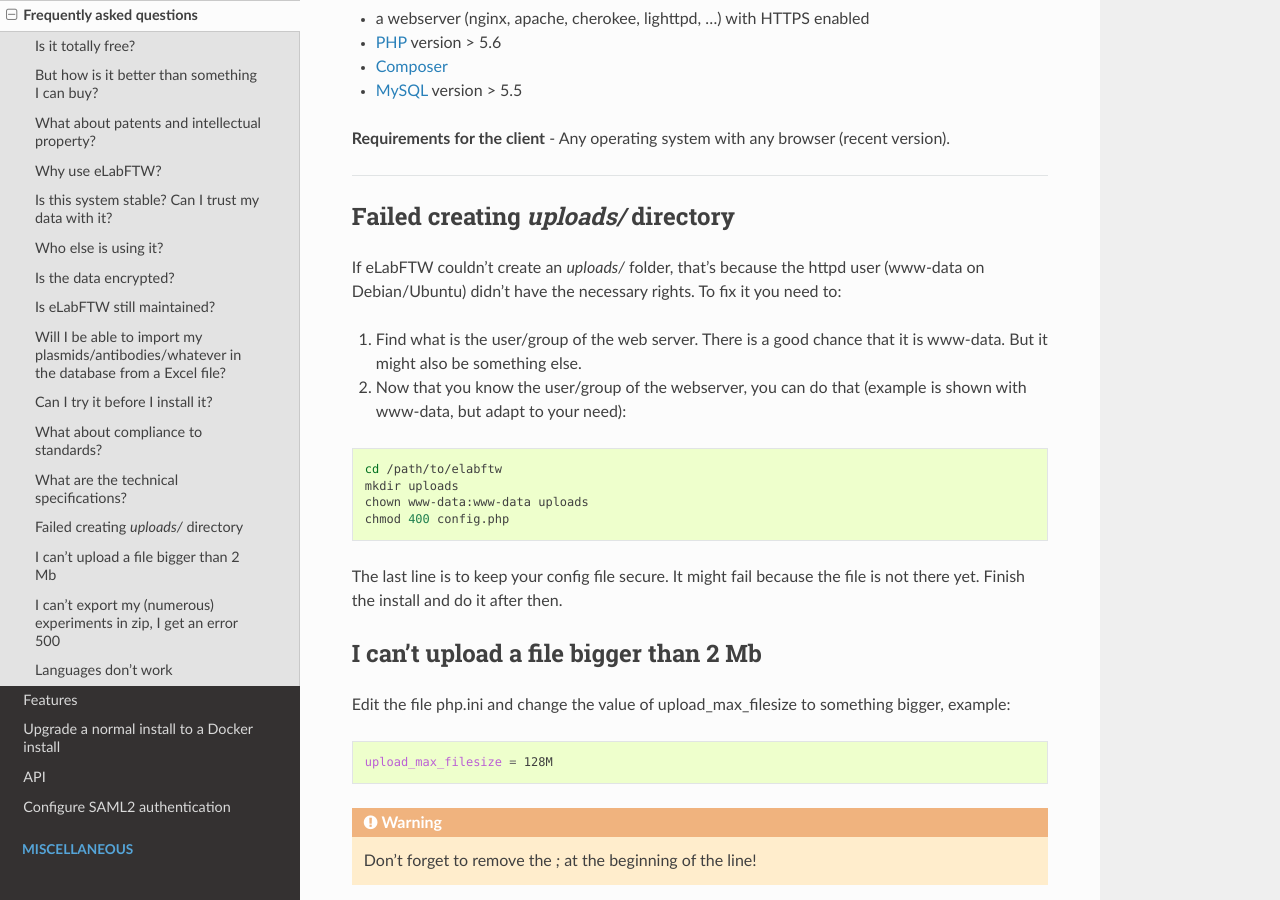
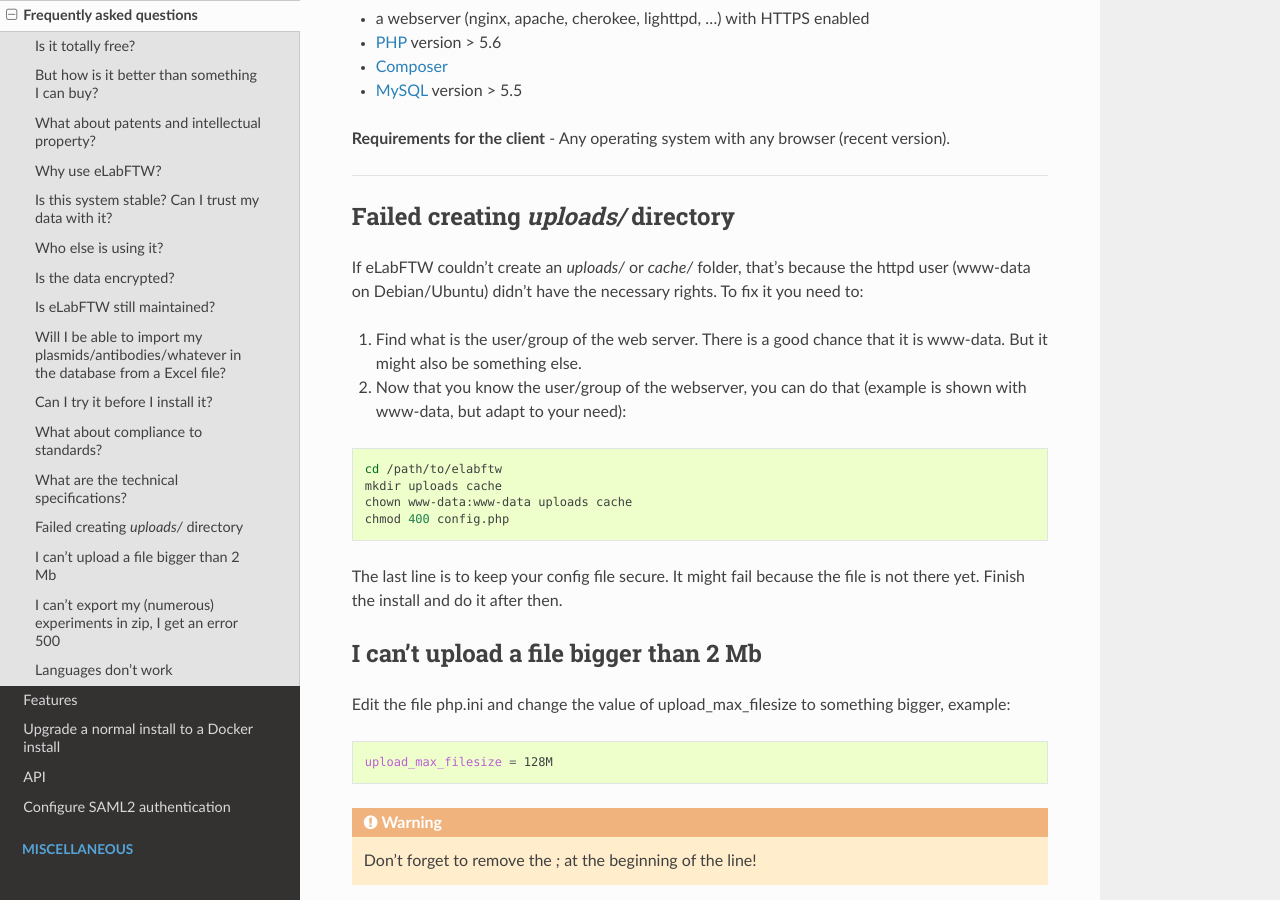
Before and after one commit to elabftw/elabdoc, a Sphinx documentation site: the page built from doc/faq.rst, in a window 1280 px wide and 900 px high, scrolled down 3713 px. Built offline with Sphinx 7.4.7 and the Read the Docs theme 2.0.0, drawn with Linux system fonts in a browser that asks for light colours; pages that are not in the unit, such as notebooks, are missing from menus.

Commit message:
add instructions for cache dir

```diff
--- a/doc/faq.rst
+++ b/doc/faq.rst
@@ -153,7 +153,7 @@
 Failed creating *uploads/* directory
 ------------------------------------
 
-If eLabFTW couldn't create an *uploads/* folder, that's because the httpd user (www-data on Debian/Ubuntu) didn't have the necessary rights. To fix it you need to:
+If eLabFTW couldn't create an *uploads/* or *cache/* folder, that's because the httpd user (www-data on Debian/Ubuntu) didn't have the necessary rights. To fix it you need to:
 
 1. Find what is the user/group of the web server. There is a good chance that it is www-data. But it might also be something else.
 
@@ -162,8 +162,8 @@
 .. code-block:: bash
 
     cd /path/to/elabftw
-    mkdir uploads
-    chown www-data:www-data uploads
+    mkdir uploads cache
+    chown www-data:www-data uploads cache
     chmod 400 config.php
 
 The last line is to keep your config file secure. It might fail because the file is not there yet. Finish the install and do it after then.
```
